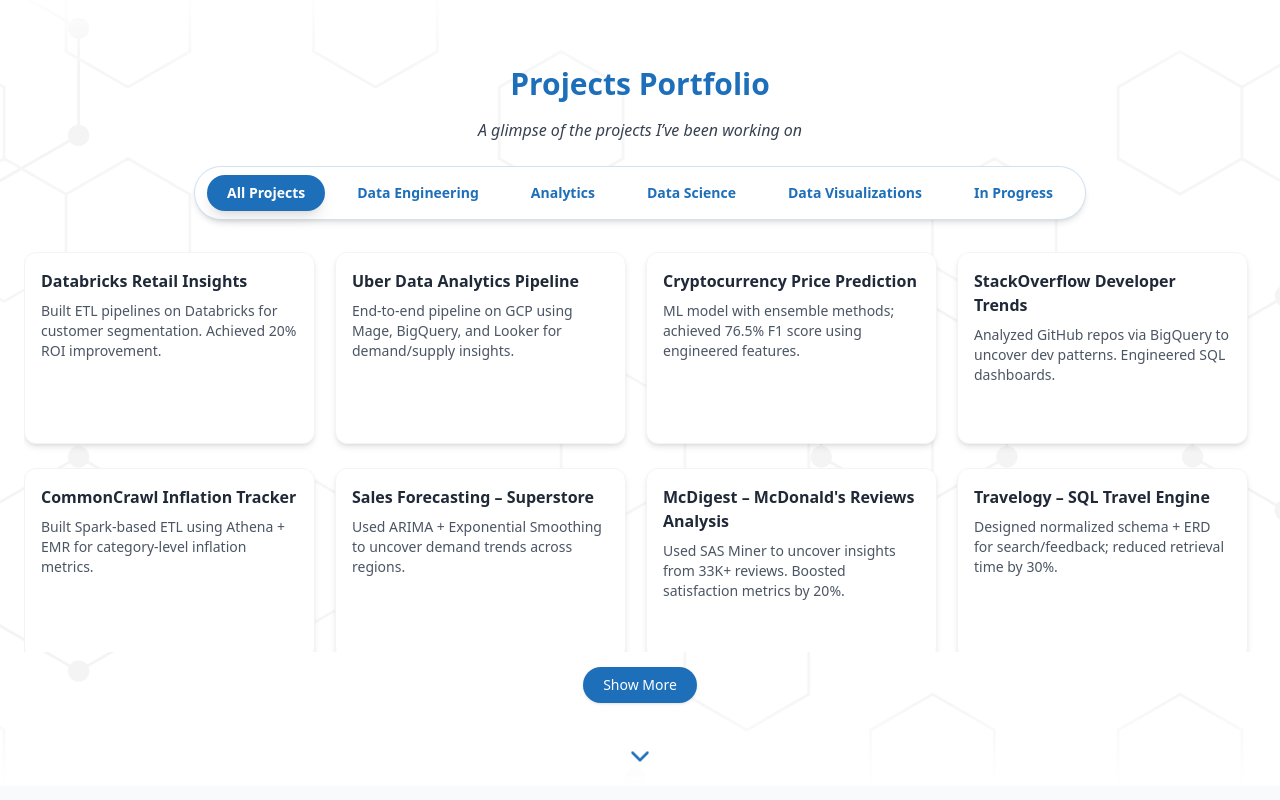
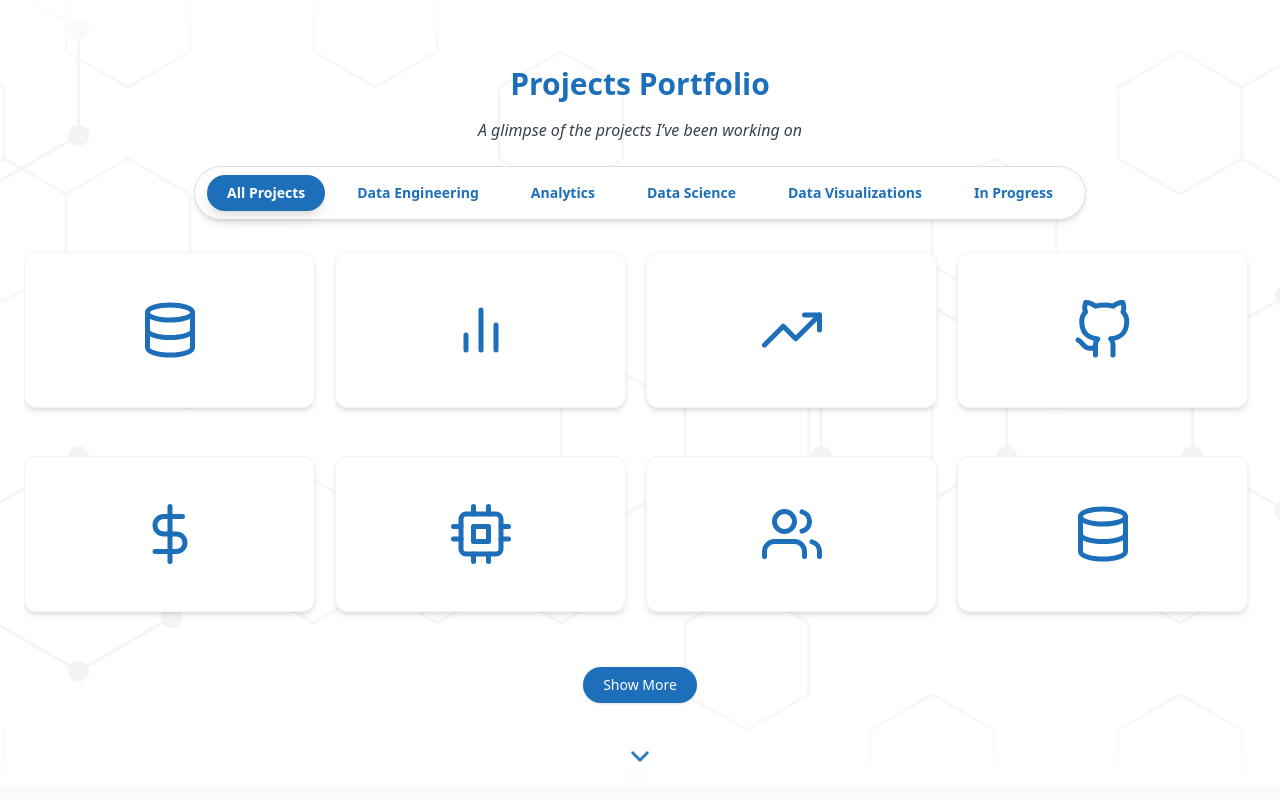
Before and after one commit to kamineni-rohit/rohit-kamineni-website, a React (Vite) app: page / in a window 1280 px wide. Shown: the part 1714-2514 px from the top of the page. Built offline with nearby package versions, Linux system fonts and the light colour scheme.

Commit message:
Add icons to project tiles. Pre-refactor.

```diff
--- a/src/components/About.jsx
+++ b/src/components/About.jsx
@@ -1,5 +1,5 @@
 import React, { useState } from "react";
-import profileImage from "../assets/images/IMG-20241206-WA0012.jpg";
+import profileImage from "../assets/images/Image-Rohit-Kamineni.jpg";
 import SectionBackground from "./SectionBackground";
 import waveLineBg from "../assets/backgrounds/WaveLine.svg";
 import ExperienceModal from "./ExperienceModal";
--- a/src/components/Projects.jsx
+++ b/src/components/Projects.jsx
@@ -1,5 +1,19 @@
 import { useState, useEffect, useRef } from "react";
-import { FiChevronDown } from "react-icons/fi";
+import {
+  FiChevronDown,
+  FiDatabase,     // For data engineering, databases, ETL
+  FiBarChart2,    // For analytics, visualizations, dashboards
+  FiCpu,          // For data science, ML, AI, computation
+  FiTrendingUp,   // For finance, stocks, prediction, trends
+  FiCode,         // For general code, software dev
+  FiUsers,        // For customer-related insights, segmentation
+  FiPackage,      // For supply chain, inventory
+  FiHeart,        // For healthcare
+  FiClipboard,    // Generic project/task
+  FiTool,         // For tools, work in progress
+  FiGithub,       // For GitHub/developer related
+  FiDollarSign    // For finance/economy related
+} from "react-icons/fi"; // Import necessary icons
 // Assuming SectionBackground and hexagonBg imports are correct based on your file structure
 import SectionBackground from "./SectionBackground";
 import hexagonBg from "../assets/backgrounds/Hexagon.svg";
@@ -8,11 +22,11 @@
 const GRID_GAP_X_REM = 1.25; // Corresponds to gap-x-5
 const GRID_GAP_Y_REM = 1.0;  // Corresponds to gap-y-4 (1rem)
 const DEFAULT_TILE_HEIGHT_REM = 14; // Corresponds to h-56
-const SECTION_PADDING_Y_REM = 3.0; // Corresponds to py-12 (1.5rem top, 1.5rem bottom)
+const SECTION_PADDING_Y_REM = 5.0; // Corresponds to py-20 (2.5rem top, 2.5rem bottom) -> Note: py-20 is 5rem each side, total 10rem. Adjusted constant.
 const NAVBAR_HEIGHT_PX = 64; // ESTIMATED Navbar height in pixels (adjust if needed)
-const MIN_TILE_HEIGHT_PX = 80; // Minimum reasonable height for a tile
+const MIN_TILE_HEIGHT_PX = 120; // Minimum reasonable height for a tile with icon (increased slightly)
 
-// --- Data (Keep as is) ---
+// --- Data ---
 const projectCategories = [
   "All Projects",
   "Data Engineering",
@@ -23,68 +37,96 @@
 ];
 
 const projectsData = [
-    // ... (project data remains the same)
+    // Added an 'icon' field suggestion based on title/desc
     {
         title: "Databricks Retail Insights",
         desc: "Built ETL pipelines on Databricks for customer segmentation. Achieved 20% ROI improvement.",
         categories: ["All Projects", "Data Engineering", "Analytics"],
+        icon: FiDatabase, // ETL, Databricks -> Database
     },
     {
         title: "Uber Data Analytics Pipeline",
         desc: "End-to-end pipeline on GCP using Mage, BigQuery, and Looker for demand/supply insights.",
         categories: ["All Projects", "Data Engineering", "Analytics"],
+        icon: FiBarChart2, // Analytics, Looker -> Chart
     },
     {
         title: "Cryptocurrency Price Prediction",
         desc: "ML model with ensemble methods; achieved 76.5% F1 score using engineered features.",
         categories: ["All Projects", "Data Science"],
+        icon: FiTrendingUp, // Crypto, Prediction -> Trend
     },
     {
         title: "StackOverflow Developer Trends",
         desc: "Analyzed GitHub repos via BigQuery to uncover dev patterns. Engineered SQL dashboards.",
         categories: ["All Projects", "Data Visualizations", "Analytics"],
+        icon: FiGithub, // StackOverflow, GitHub -> GitHub icon
     },
     {
         title: "CommonCrawl Inflation Tracker",
         desc: "Built Spark-based ETL using Athena + EMR for category-level inflation metrics.",
         categories: ["All Projects", "Data Engineering", "Analytics"],
+        icon: FiDollarSign, // Inflation -> Dollar sign
     },
     {
         title: "Sales Forecasting – Superstore",
         desc: "Used ARIMA + Exponential Smoothing to uncover demand trends across regions.",
         categories: ["All Projects", "Data Science", "Analytics"],
+        icon: FiCpu, // Forecasting, Models -> CPU/Processing
     },
     {
         title: "McDigest – McDonald's Reviews Analysis",
         desc: "Used SAS Miner to uncover insights from 33K+ reviews. Boosted satisfaction metrics by 20%.",
         categories: ["All Projects", "Data Science", "Analytics"],
+        icon: FiUsers, // Reviews, Satisfaction -> Users
     },
     {
         title: "Travelogy – SQL Travel Engine",
         desc: "Designed normalized schema + ERD for search/feedback; reduced retrieval time by 30%.",
         categories: ["All Projects", "Data Engineering", "Data Visualizations"],
+        icon: FiDatabase, // SQL, Schema -> Database
     },
     {
         title: "Supply Chain Inventory Optimizer",
         desc: "Optimizing stock levels using ML forecasting models.",
         categories: ["All Projects", "Data Science"],
+        icon: FiPackage, // Supply Chain, Inventory -> Package
     },
     {
         title: "Healthcare Claims Analyzer",
         desc: "Built ETL and dashboard system for insurance fraud detection.",
         categories: ["All Projects", "Analytics"],
+        icon: FiHeart, // Healthcare -> Heart
     },
     {
         title: "Stochastic Optimization for Trading",
         desc: "15-minute S&P 500 interval strategy using stochastic methods. In progress.",
         categories: ["In Progress", "Data Science"],
+        icon: FiTrendingUp, // Trading -> Trend
     },
     {
         title: "Market Jump Predictor",
         desc: "Building classifier models on CRSP tick data. Experimental phase.",
         categories: ["In Progress", "Data Science"],
+        icon: FiTool, // In Progress, Experimental -> Tool
     },
 ];
+
+// --- Helper Function to Get Icon ---
+const getProjectIcon = (project) => {
+  if (project.icon) {
+    return project.icon; // Return assigned icon
+  }
+  // Fallback logic (optional, based on keywords if needed)
+  const titleLower = project.title.toLowerCase();
+  if (titleLower.includes("data") || titleLower.includes("sql") || titleLower.includes("etl")) return FiDatabase;
+  if (titleLower.includes("analytic") || titleLower.includes("visual")) return FiBarChart2;
+  if (titleLower.includes("science") || titleLower.includes("ml") || titleLower.includes("model")) return FiCpu;
+  if (titleLower.includes("trad") || titleLower.includes("financ") || titleLower.includes("predict")) return FiTrendingUp;
+  if (project.categories.includes("In Progress")) return FiTool;
+  return FiClipboard; // Default fallback
+};
+
 
 // --- Component ---
 const Projects = () => {
@@ -93,7 +135,6 @@
   const [calculatedTileHeight, setCalculatedTileHeight] = useState(null); // Height in pixels
 
   const sectionRef = useRef(null); // Ref for the main section element
-  // Removed innerContainerRef as we now use window.innerHeight
   const nonScrollingRef = useRef(null); // Ref for the top non-scrolling content
   const gridRef = useRef(null); // Ref for the grid container itself
   const bottomAreaRef = useRef(null); // Ref for the bottom button area
@@ -111,15 +152,19 @@
   // Determine which projects to display (first 8 or all)
   const projectsToDisplay = showAll ? filteredProjects : filteredProjects.slice(0, 8);
 
-  // --- Dynamic Height Calculation ---
+  // --- Dynamic Height Calculation (Restored) ---
   useEffect(() => {
     const calculateHeight = () => {
+      // If showing all, reset to null to use default height class
       if (showAll) {
-        setCalculatedTileHeight(null); // Use default height when showing all
+        if (calculatedTileHeight !== null) { // Only update state if it needs changing
+             setCalculatedTileHeight(null);
+        }
         return;
       }
 
-      if (nonScrollingRef.current && bottomAreaRef.current) {
+      // Ensure refs are available
+      if (nonScrollingRef.current && bottomAreaRef.current && gridRef.current) {
         // Get root font size for rem conversion
         let rootFontSize = 16; // Default fallback
         try {
@@ -131,10 +176,11 @@
           console.error("Could not compute root font size, using default.", e);
         }
 
-        // Convert section padding (py-12 -> 3rem top + 3rem bottom = 6rem total) to pixels
+        // Convert section padding (py-20 -> 5rem top + 5rem bottom = 10rem total) to pixels
         const totalSectionPaddingPx = (SECTION_PADDING_Y_REM * 2) * rootFontSize;
 
         // Calculate the actual available height *within* the section's padding
+        // Subtract navbar height and the section's own padding
         const availableInnerHeight = window.innerHeight - NAVBAR_HEIGHT_PX - totalSectionPaddingPx;
 
         // Get heights of the fixed content within the section
@@ -142,29 +188,35 @@
         const bottomAreaHeight = bottomAreaRef.current.offsetHeight;
 
         // Calculate available height specifically for the grid container
-        const availableGridHeight = availableInnerHeight - nonScrollingHeight - bottomAreaHeight;
+        // Ensure it's not negative
+        const availableGridHeight = Math.max(0, availableInnerHeight - nonScrollingHeight - bottomAreaHeight);
 
-        // Convert gap-y-4 (1rem) to pixels
-        const gapYInPixels = GRID_GAP_Y_REM * rootFontSize;
+        // Convert gap-y-6 (1.5rem) to pixels (Adjusted based on current grid class)
+        const gapYInPixels = 1.5 * rootFontSize; // Corresponds to gap-y-6
 
         // Convert default tile height (14rem) to pixels
         const defaultTileHeightPixels = DEFAULT_TILE_HEIGHT_REM * rootFontSize;
 
         // Calculate the ideal height for each tile to fit exactly 2 rows
-        // No buffer needed now as we are using more accurate available height
+        // Target height = (Available Grid Space - 1 Row Gap) / 2 Rows
         const targetTileHeight = (availableGridHeight - gapYInPixels) / 2;
 
-        // Ensure calculated height is positive and not greater than default
-        const finalTileHeight = Math.max(MIN_TILE_HEIGHT_PX, Math.min(targetTileHeight, defaultTileHeightPixels));
+        // Ensure calculated height is at least the minimum and not more than default
+        // Also ensure it's a positive value
+        let finalTileHeight = Math.max(MIN_TILE_HEIGHT_PX, targetTileHeight);
+        finalTileHeight = Math.min(finalTileHeight, defaultTileHeightPixels);
 
         // Only update if the height is significantly different to avoid minor fluctuations
-        if (Math.abs(calculatedTileHeight - finalTileHeight) > 1) {
+        // or if it was previously null (initial calculation or after showing all)
+        if (calculatedTileHeight === null || Math.abs(calculatedTileHeight - finalTileHeight) > 1) {
              setCalculatedTileHeight(finalTileHeight);
         }
 
       } else {
-        console.warn("Refs not available for height calculation yet.");
-        setCalculatedTileHeight(null); // Fallback to default
+        // Fallback if refs aren't ready - reset to null to use default class
+        if (calculatedTileHeight !== null) {
+            setCalculatedTileHeight(null);
+        }
       }
     };
 
@@ -180,14 +232,16 @@
       window.removeEventListener('resize', calculateHeight);
     };
 
-  // Rerun when dependencies change. Added window.innerHeight to potentially catch zoom/dynamic changes.
-  }, [showAll, activeCategory, projectsToDisplay.length, calculatedTileHeight]); // Added calculatedTileHeight to dependencies for stability check
+  // Rerun when dependencies change.
+  // Added projectsToDisplay.length: ensures recalculation if filtering changes the number of items (relevant if < 8)
+  // Added activeCategory: ensures recalculation if category changes number of items
+  }, [showAll, activeCategory, projectsToDisplay.length, calculatedTileHeight]); // Keep calculatedTileHeight dependency
 
 
   // Handler for the "Show More" button
   const handleShowMore = () => {
     setShowAll(true);
-    setCalculatedTileHeight(null); // Ensure we use default height when showing all
+    // No need to manually set height to null, useEffect will handle it because showAll changed
     setTimeout(() => {
       buttonRef.current?.scrollIntoView({ behavior: "smooth", block: "nearest" });
     }, 150);
@@ -197,8 +251,8 @@
   const handleShowLess = () => {
     sectionRef.current?.scrollIntoView({ behavior: "smooth", block: "start" });
     setTimeout(() => {
-      setShowAll(false);
-    }, 50); // Calculation will re-run via useEffect
+      setShowAll(false); // Let useEffect recalculate height after state update
+    }, 50);
   };
 
   // Function to scroll to the next section
@@ -206,30 +260,31 @@
     document.getElementById("education")?.scrollIntoView({ behavior: "smooth" });
   };
 
-  // Determine tile style: use calculated height only when not showing all
-  const tileStyle = !showAll && calculatedTileHeight ? { height: `${calculatedTileHeight}px` } : {};
-  // Determine tile class: use default h-56 only when showing all or calculation failed
-  const tileClass = (showAll || calculatedTileHeight === null) ? 'h-56' : '';
+  // Determine tile style: use calculated height only when not showing all AND calculation is valid
+  const tileStyle = !showAll && calculatedTileHeight && calculatedTileHeight > 0
+    ? { height: `${calculatedTileHeight}px` }
+    : {};
+  // Determine tile class: use default h-56 only when showing all OR calculation failed/is invalid
+  const tileClass = (showAll || !calculatedTileHeight || calculatedTileHeight <= 0) ? 'h-56' : '';
 
 
   return (
     // Section: Enforces screen height, flex column layout, relative positioning.
-    // Keep vertical padding constant at py-12.
+    // py-20 provides top/bottom padding (make sure SECTION_PADDING_Y_REM matches)
     <section
       id="projects"
       ref={sectionRef}
       className="h-screen flex flex-col items-center relative overflow-hidden py-20"
     >
-      {/* Use SectionBackground with imageSrc prop */}
       <SectionBackground imageSrc={hexagonBg} opacity={0.09} />
 
       {/* Inner container: Manages width limit, horizontal padding, and flex flow. h-full ensures it fills the padded section height. */}
-      {/* No ref needed here anymore */}
       <div className="flex flex-col h-full w-full max-w-7xl mx-auto px-4 md:px-6 z-10">
 
         {/* --- Non-Scrolling Content Area (Fixed Height Portion) --- */}
+        {/* Added ref here for height calculation */}
         <div ref={nonScrollingRef} className="flex-shrink-0">
-          {/* User's requested margins kept constant */}
+          {/* Title and Subtitle */}
           <h2 className="text-3xl font-bold text-accent mb-4 text-center">
             Projects Portfolio
           </h2>
@@ -237,7 +292,7 @@
             A glimpse of the projects I’ve been working on
           </p>
           {/* Category Picker */}
-          <div className="mb-8 w-full flex justify-center"> {/* User's mb-8 */}
+          <div className="mb-8 w-full flex justify-center">
             <div className="flex flex-wrap justify-center gap-2 md:gap-3 px-3 py-2 bg-white border border-accent/20 rounded-full shadow-md backdrop-blur-sm">
               {projectCategories.map((cat) => (
                 <button
@@ -245,7 +300,7 @@
                   onClick={() => {
                     setActiveCategory(cat);
                     setShowAll(false); // Reset showAll state
-                    setCalculatedTileHeight(null); // Reset height calculation
+                    // No need to set height null here, useEffect handles it
                     sectionRef.current?.scrollIntoView({ behavior: 'smooth', block: 'start' });
                   }}
                   className={`relative px-4 py-1.5 md:px-5 md:py-2 text-xs md:text-sm font-semibold rounded-full transition-all duration-300 ease-out ${
@@ -264,31 +319,46 @@
 
 
         {/* --- Scrolling Content Area (Projects Grid) --- */}
-        {/* Keep grid gap constant with gap-y-4 */}
-        {/* flex-grow and overflow-y-auto handle fitting and scrolling */}
+        {/* Added ref here for height calculation */}
+        {/* flex-grow allows this div to take available space */}
+        {/* overflow-y-auto enables scrolling within this div if content exceeds space */}
+        {/* Added pb-4 for padding at the bottom of the scrollable area */}
         <div
-          ref={gridRef}
-          className={`grid grid-cols-1 sm:grid-cols-2 lg:grid-cols-4 gap-x-5 gap-y-6 flex-grow w-full overflow-y-auto pr-2 pb-2 scrollbar-thin scrollbar-thumb-accent/50 scrollbar-track-accent/10`}
-          // Assumes tailwind-scrollbar and @tailwindcss/line-clamp plugins are installed
+          ref={gridRef} // Ref needed for height calculation
+          className={`grid grid-cols-1 sm:grid-cols-2 lg:grid-cols-4 gap-x-5 gap-y-6 flex-grow w-full overflow-y-auto pr-2 pb-4 scrollbar-thin scrollbar-thumb-accent/50 scrollbar-track-accent/10`}
         >
-          {projectsToDisplay.map((project, index) => (
+          {projectsToDisplay.map((project, index) => {
+             const IconComponent = getProjectIcon(project); // Get the icon component
+             return (
                // Project Tile: Apply dynamic height style OR default h-56 class
+               // Added 'group', relative positioning, flex centering
                <div
                  key={index}
                  // Apply conditional class and style for height control
-              className={`bg-white p-4 rounded-xl shadow-md border border-gray-100 hover:shadow-lg transition-shadow duration-300 ease-in-out flex flex-col justify-between ${tileClass}`}
-              style={tileStyle}
+                 // Added group, relative, overflow-hidden, cursor-pointer, flex, items-center, justify-center
+                 className={`group relative bg-white rounded-xl shadow-md border border-gray-100 hover:shadow-lg transition-all duration-300 ease-in-out overflow-hidden p-4 cursor-pointer flex items-center justify-center ${tileClass}`}
+                 style={tileStyle} // Apply dynamic height style
                >
-              <div>
-                <h3 className="text-base md:text-md font-semibold mb-1 md:mb-2 text-gray-800">
+                 {/* Icon Display (Visible by default) */}
+                 {/* Adjusted icon size slightly */}
+                 <div className="text-accent text-5xl md:text-6xl transition-opacity duration-300 ease-in-out group-hover:opacity-20">
+                   <IconComponent />
+                 </div>
+
+                 {/* Hover Content (Overlay + Text) - Hidden by default */}
+                 {/* Uses absolute inset-0 to fill the tile regardless of its calculated height */}
+                 <div className="absolute inset-0 bg-black bg-opacity-70 p-4 flex flex-col justify-center items-center text-center opacity-0 group-hover:opacity-100 transition-opacity duration-300 ease-in-out">
+                   <h3 className="text-base md:text-md font-semibold mb-1 md:mb-2 text-white">
                      {project.title}
                    </h3>
-                <p className="text-xs md:text-sm text-gray-600 line-clamp-4"> {/* line-clamp */}
+                   {/* Adjusted line-clamp based on typical space */}
+                   <p className="text-xs md:text-sm text-gray-200 line-clamp-3 md:line-clamp-4">
                      {project.desc}
                    </p>
                  </div>
                </div>
-          ))}
+             );
+          })}
            {/* Empty state message */}
            {projectsToDisplay.length === 0 && (
              <div className="col-span-full text-center text-gray-500 py-10">
@@ -300,12 +370,13 @@
 
 
         {/* --- Bottom Fixed Area (Button & Chevron) --- */}
-        {/* Container for the button. Kept bottom margin mb-6 for spacing. */}
+        {/* Added ref here for height calculation */}
+        {/* flex-shrink-0 prevents this area from shrinking */}
+        {/* min-h-[54px] ensures space for the button even if it's not rendered */}
         <div ref={bottomAreaRef} className="flex justify-center items-center pt-2 md:pt-3 min-h-[54px] flex-shrink-0">
-          {/* Added ref={buttonRef} to the actual button for scrolling */}
           {isExpandable && (
             <button
-              ref={buttonRef} // Ref is on the button now
+              ref={buttonRef} // Ref for scrolling into view
               onClick={showAll ? handleShowLess : handleShowMore}
               className="px-5 py-2 text-sm bg-accent text-white rounded-full shadow hover:opacity-90 transition"
             >
@@ -314,8 +385,8 @@
           )}
         </div>
 
-        {/* Chevron - Always rendered. Position: bottom-3 */}
-        <div className="absolute bottom-3 left-0 w-full flex justify-center z-20"> {/* Kept bottom-3 */}
+        {/* Chevron - Always rendered */}
+        <div className="absolute bottom-3 left-0 w-full flex justify-center z-20">
           <div
             className="text-accent text-3xl cursor-pointer animate-bounce hover:text-accent-dark transition-colors"
             onClick={scrollToNextSection}
```
Also changed, not shown: src/assets/images/Image-Rohit-Kamineni.jpg (renamed from src/assets/images/IMG-20241206-WA0012.jpg). Lines whose indentation alone changed are shown as unchanged.
